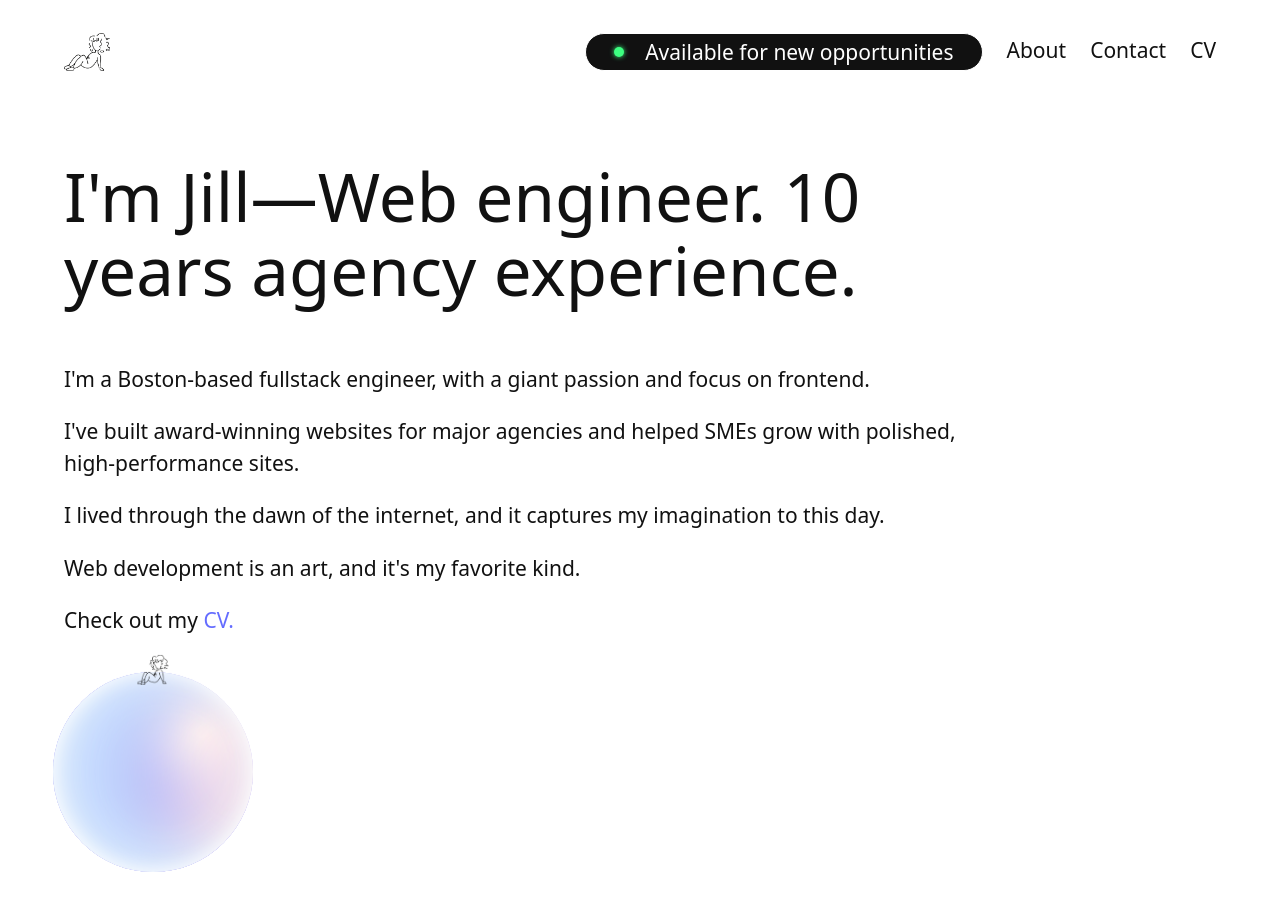
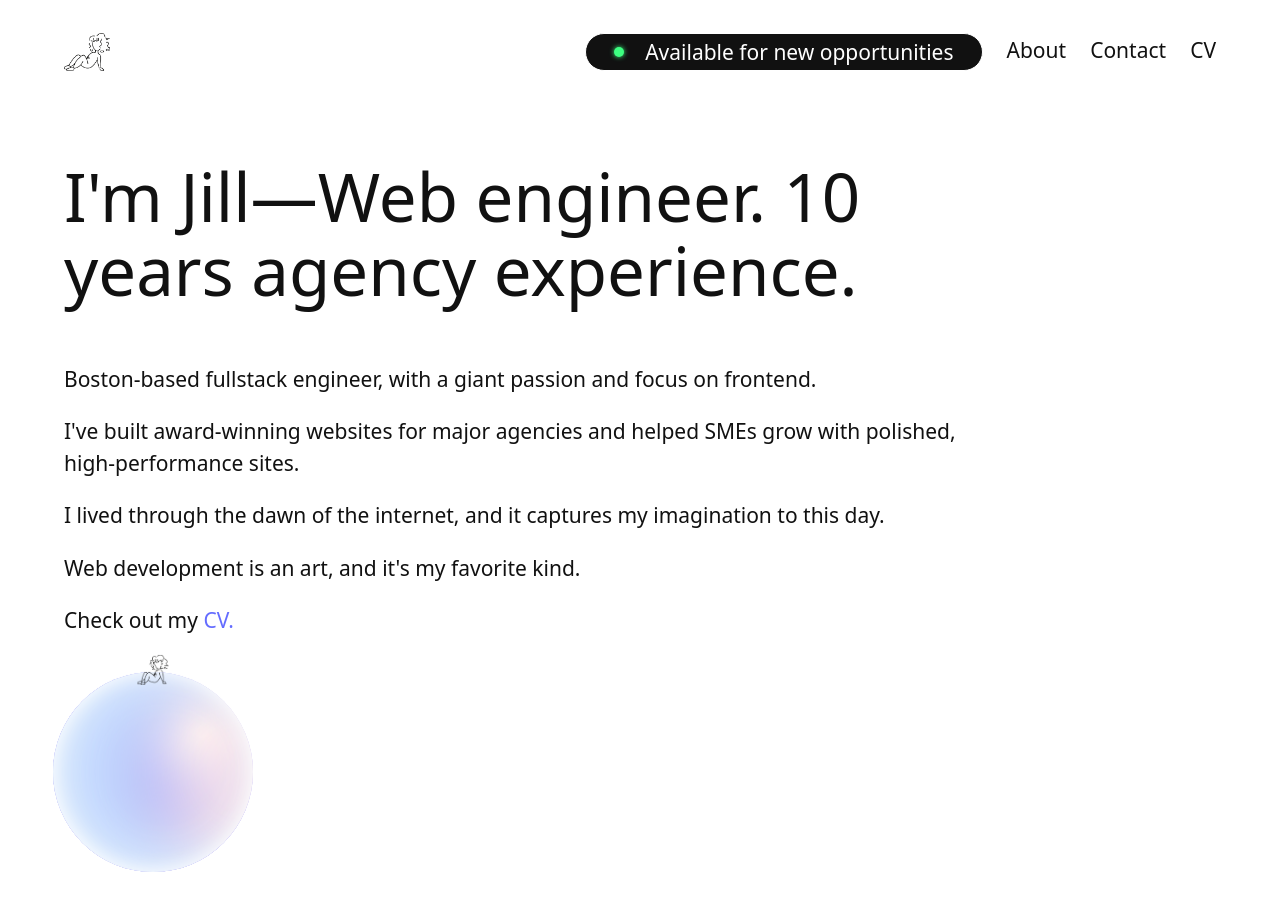
Before and after one commit to jillii/portfolio, a React (Vite) app: page /about in a window 1280 px wide. Shown: the top 910 px of the page. Built offline with nearby package versions, Linux system fonts and the light colour scheme.

Commit message:
Update summary verbiage.

```diff
--- a/src/data.js
+++ b/src/data.js
@@ -9,7 +9,7 @@ export const ABOUT = {
     bio:
     [
         "I'm Jill—Web engineer. 10 years agency experience.",
-        "I'm a Boston-based fullstack engineer, with a giant passion and focus on frontend.",
+        "Boston-based fullstack engineer, with a giant passion and focus on frontend.",
         "I've built award-winning websites for major agencies and helped SMEs grow with polished, high-performance sites.",
 
         "I lived through the dawn of the internet, and it captures my imagination to this day.",
```
